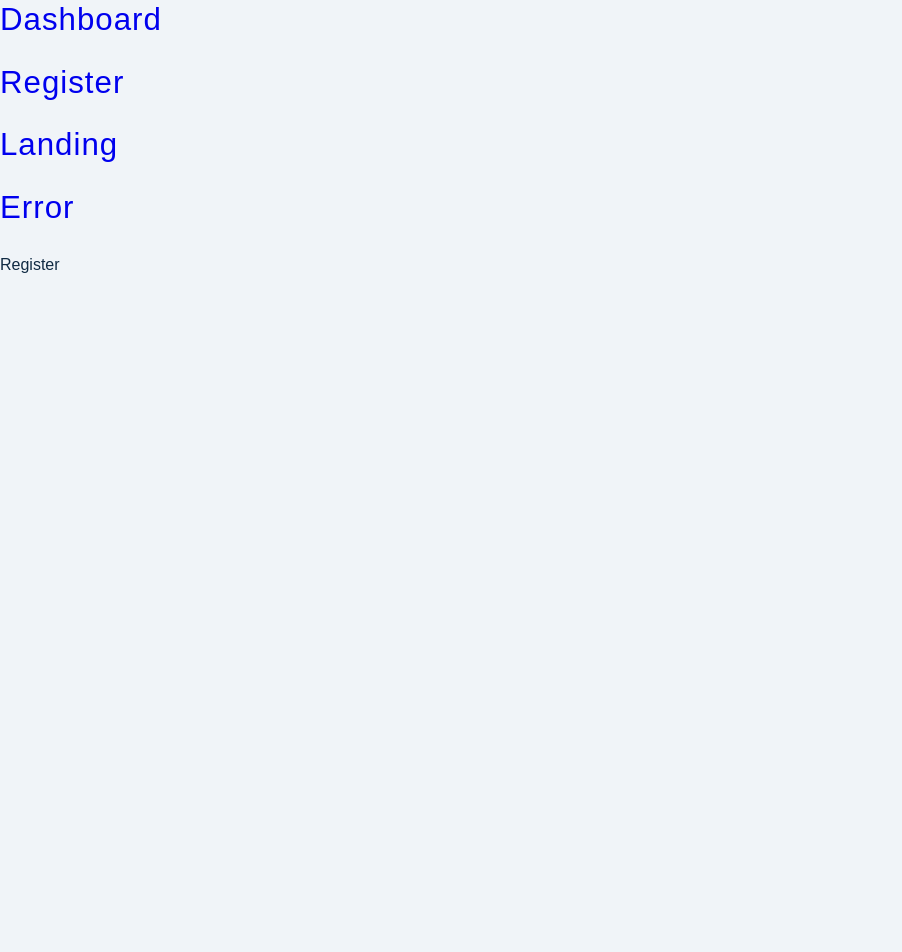
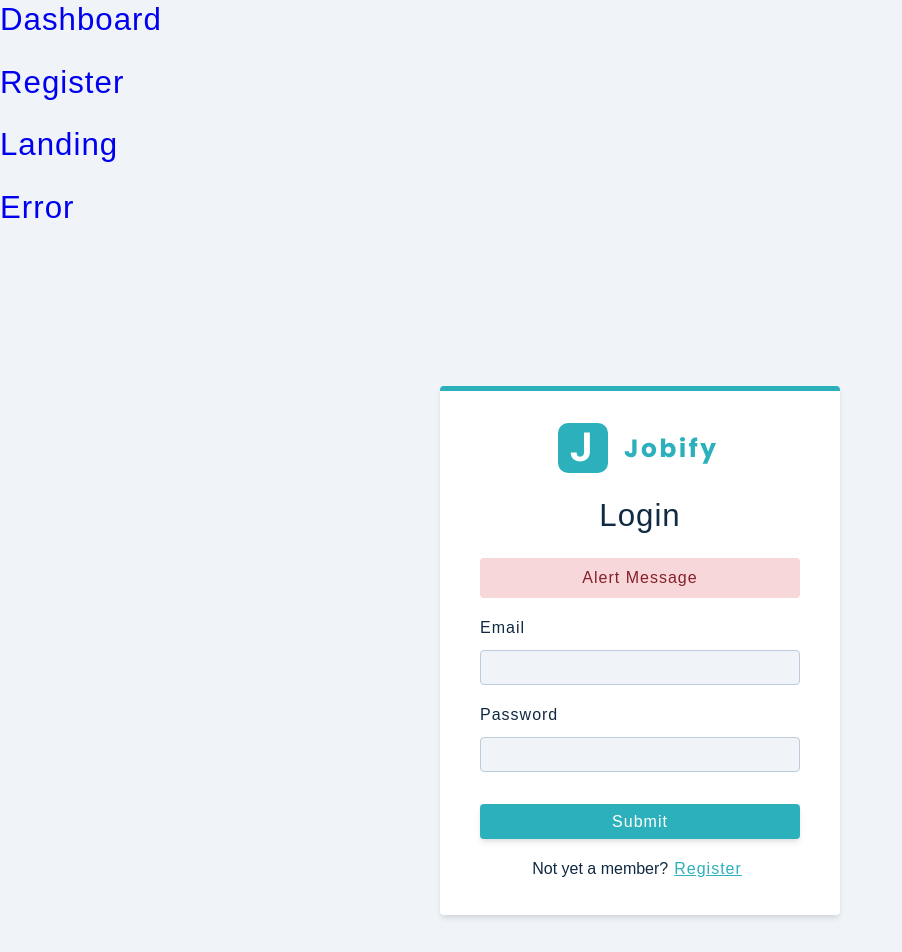
Before and after one commit to helenduz/mern-proj-jobify, a React (Create React App) app in the folder client/: page /register in a window 1280 px wide. Shown: the top 952 px of the page, without its empty margins (0-902 px from the left). Before the commit the page ends 800 px from the top, so only its background shows below. Built offline with nearby package versions, Linux system fonts and the light colour scheme.

Commit message:
Add components (alert, form row); Add context logic

```diff
--- a/client/src/assets/wrappers/RegisterPage.js
+++ b/client/src/assets/wrappers/RegisterPage.js
@@ -30,6 +30,7 @@ const Wrapper = styled.section`
     color: var(--primary-500);
     cursor: pointer;
     letter-spacing: var(--letterSpacing);
+    text-decoration: underline;
   }
 `
 export default Wrapper
--- /dev/null
+++ b/client/src/components/Alert.js
@@ -0,0 +1,7 @@
+const Alert = () => {
+  return (
+    <div className='alert alert-danger'>Alert Message</div>
+  )
+}
+
+export default Alert;
--- a/client/src/components/Components.js
+++ b/client/src/components/Components.js
@@ -1,3 +1,5 @@
-import Logo from "./Logo"
+import Logo from "./Logo";
+import FormRow from "./FormRow";
+import Alert from "./Alert";
 
-export { Logo };
+export { Logo, FormRow, Alert };
--- /dev/null
+++ b/client/src/components/FormRow.js
@@ -0,0 +1,10 @@
+const FormRow = ({ type, name, value, labelText, handleInput }) => {
+    return (
+        <div className="form-row">
+            <label htmlFor={name} className="form-label">{labelText || name}</label>
+            <input type={type} name={name} onChange={handleInput} value={value} className="form-input"/>
+        </div>
+    );
+};
+
+export default FormRow;
--- /dev/null
+++ b/client/src/context/AppContext.js
@@ -0,0 +1,46 @@
+// need to provide context for general state of app, and this state is managed by a reducer
+import React, { useReducer, useContext } from "react";
+import { contextReducer } from "./Reducer";
+
+const initialAppInfo = {
+    isLoading: false,
+    showAlert: false,
+    alertType: '',
+    alertText: '',
+};
+
+// context for app info and its dispatch function
+const AppContext = React.createContext(null);
+const AppDispatchContext = React.createContext(null);
+
+const AppProvider = ({ children }) => {
+    const [appInfo, dispatch] = useReducer(contextReducer, initialAppInfo)
+    return (
+        <AppContext.Provider value={appInfo}>
+            <AppDispatchContext.Provider value={dispatch}>
+            {children}
+            </AppDispatchContext.Provider>
+        </AppContext.Provider>
+    );
+};
+
+// hooks for the app info and dispatch contexts such that components can access the context
+// these are called custom hooks -> if you don't create them, you'd have to import AppContext and useContext every time you are in a child component that needs to access the AppInfo state, this is just a cleaner way of writing
+// note that for useContext to work in custom hooks, your custom hook names must start with "use"
+const useAppContext = () => {
+    return useContext(AppContext);
+};
+
+const useAppDispatchContext = () => {
+    return useContext(AppDispatchContext);
+};
+
+export { AppProvider, useAppContext, useAppDispatchContext };
+
+// what is action.js for
+
+// where to put reducer in app context?? and why apart from being able to have one file that contains both? -> nope, you only do this when you want the state and function to modify state (i.e. dispatch) to be a context instead of doing props drilling -> also answers the following qs
+
+// why do we need to give app provider its own component -> why can't you just export AppContext, AppDispatchContext, and use them when you need to overwrite the value? -> you could, this is just cleaner code
+
+// Also, when do you ever want to overwrite the value of a previous AppContext or AppDispatchContext? -> Nope, never, we just use the provider once in the index.js level (wrapping <App/> inside). But we still need to use context since we want to let children nodes access the appInfo state and its manager
--- /dev/null
+++ b/client/src/context/Reducer.js
@@ -0,0 +1,5 @@
+const contextReducer = (state, action) => {
+    return;
+};
+
+export { contextReducer };
--- a/client/src/index.js
+++ b/client/src/index.js
@@ -3,10 +3,13 @@ import ReactDOM from 'react-dom/client';
 import "./normalize.css";
 import './index.css';
 import App from './App';
+import { AppProvider } from './context/AppContext';
 
 const root = ReactDOM.createRoot(document.getElementById('root'));
 root.render(
   <React.StrictMode>
-    <App />
+    <AppProvider>
+      <App />
+    </AppProvider>
   </React.StrictMode>
 );
--- a/client/src/pages/Register.js
+++ b/client/src/pages/Register.js
@@ -1,7 +1,76 @@
+import { useState, useEffect } from 'react';
+import { Logo, FormRow, Alert } from '../components/Components';
+import Wrapper from '../assets/wrappers/RegisterPage';
+
+const initialInputState = {
+  name: "",
+  email: "",
+  password: "",
+  isMember: true,
+};
+
 const Register = () => {
+  const [inputState, setInputState] = useState(initialInputState);
+  const [showAlert, setShowAlert] = useState(true);
+
+  const handleInput = (event) => {
+    setInputState({
+      ...inputState,
+      [event.target.name]: event.target.value
+    });
+    console.log(inputState);
+  };
+
+  const handleSubmit = (event) => {
+    event.preventDefault();
+    console.log(event.target);
+    console.log(inputState);
+  };
+
+  const toggleForm = () => {
+    setInputState({
+      ...inputState,
+      isMember: !inputState.isMember
+    });
+  };
+
+  const loginFormRows = (
+    <div>
+      <FormRow type='email' name='email' labelText='Email' value={inputState.email} handleInput={handleInput}/>
+      <FormRow type='password' name='password' labelText='Password' value={inputState.password} handleInput={handleInput}/>
+    </div>
+  );
+
+  const registerFormRows = (
+    <div>
+      <FormRow type='text' name='name' labelText='Name' value={inputState.name} handleInput={handleInput}/>
+      <FormRow type='email' name='email' labelText='Email' value={inputState.email} handleInput={handleInput}/>
+      <FormRow type='password' name='password' labelText='Password' value={inputState.password} handleInput={handleInput}/>
+    </div>
+  );
+
   return (
-    <div>Register</div>
-  )
+    <Wrapper className='full-page'>
+      <form onSubmit={handleSubmit} className='form'>
+      <Logo/>
+      {/* Title and alert */}
+      <h3>{inputState.isMember ? "Login" : "Register"}</h3>
+      {showAlert && <Alert/>}
+
+      {/* Input and submit button */}
+      {inputState.isMember ? loginFormRows : registerFormRows}
+      <button type='submit' className='btn  btn-block'>Submit</button>
+
+      {/* Toggle register/login */}
+      <p>
+        {inputState.isMember ? "Not yet a member?" : "Already a member?"}
+        <button onClick={toggleForm} className="member-btn">
+        {inputState.isMember ? "Register" : "Login"}
+        </button>
+      </p>
+      </form>
+    </Wrapper>
+  );
 }
 
-export default Register
+export default Register;
```
Also changed, not shown: client/src/context/Action.js (added).
